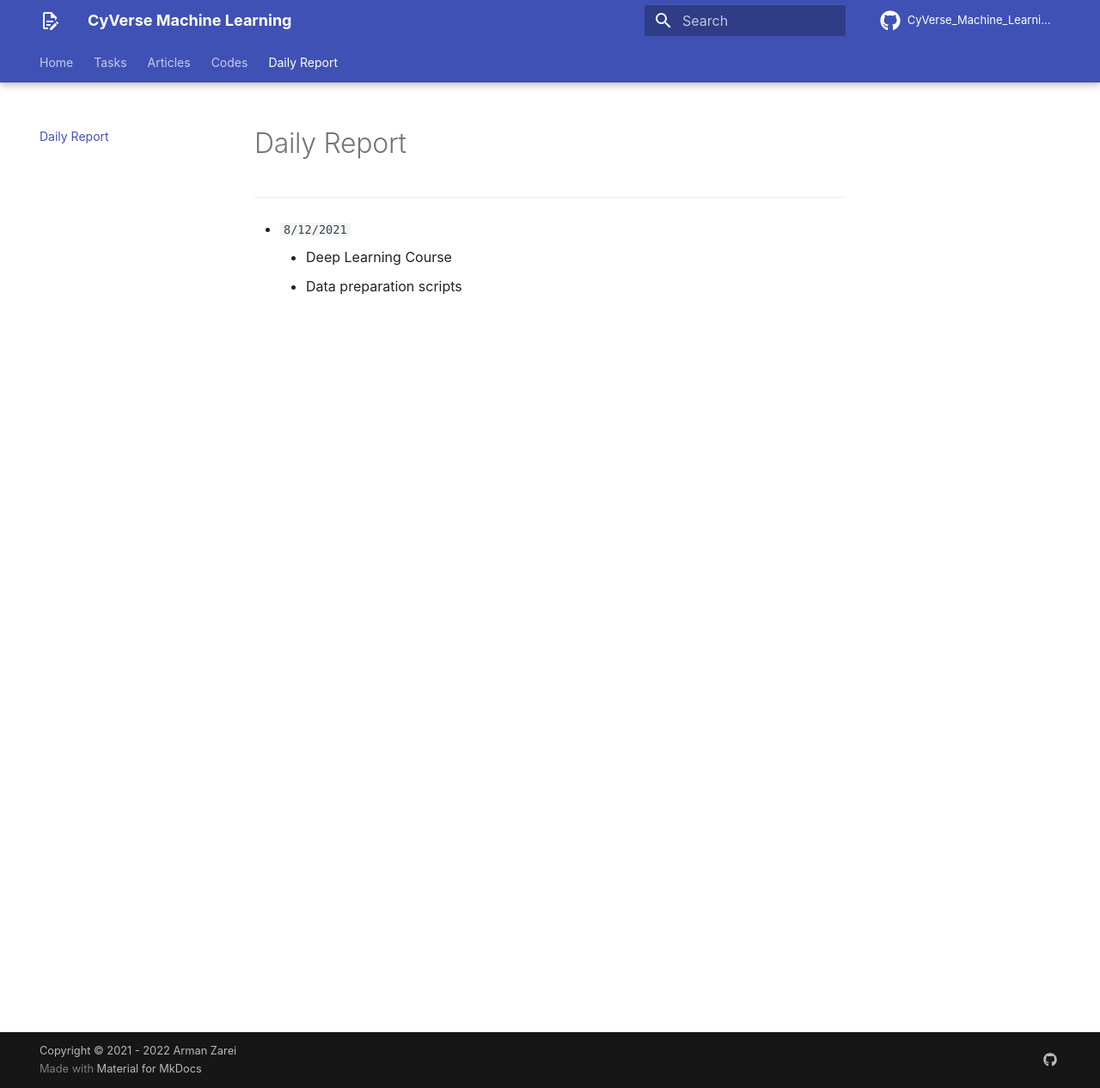
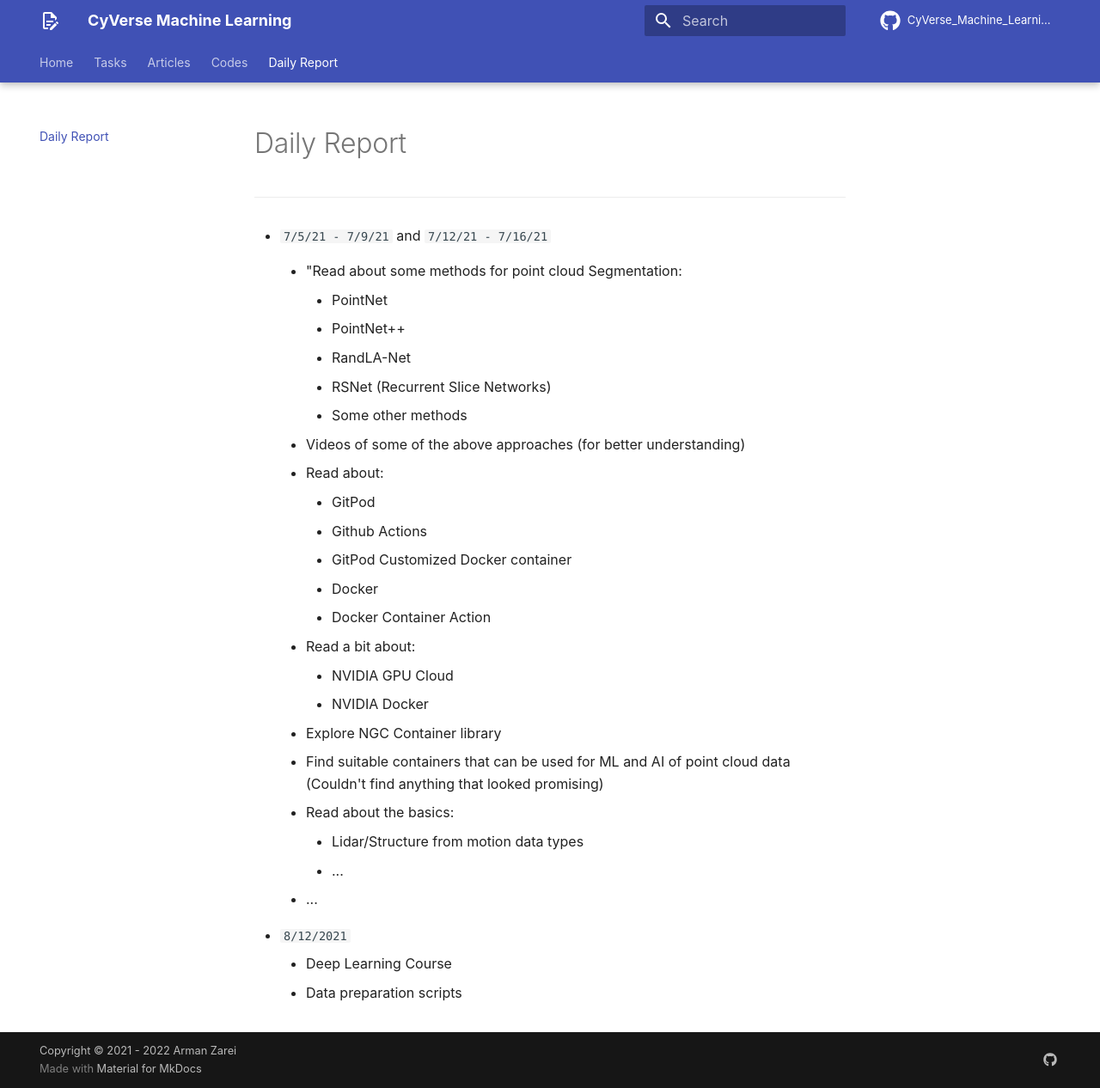
Before and after one commit to ArmanZarei/CyVerse_Machine_Learning, an MkDocs documentation site: the page built from docs/daily_report/main.md, in a window 1280 px wide and 1266 px high. Shown: the whole window at 86% size. Built offline with MkDocs 1.6.1 and Material for MkDocs 9.7.7, drawn with Linux system fonts in a browser that asks for light colours; some web fonts are replaced; comment, search, counter and statistics services are not loaded.

Commit message:
First 2 weeks report

```diff
--- a/docs/daily_report/main.md
+++ b/docs/daily_report/main.md
@@ -1,4 +1,36 @@
 <hr>
+
+- `7/5/21 - 7/9/21` and `7/12/21 - 7/16/21`
+    - "Read about some methods for point cloud Segmentation:
+        - PointNet
+        - PointNet++
+        - RandLA-Net
+        - RSNet (Recurrent Slice Networks)
+        - Some other methods
+
+    - Videos of some of the above approaches (for better understanding)
+
+    - Read about:
+        - GitPod
+        - Github Actions
+        - GitPod Customized Docker container
+        - Docker
+        - Docker Container Action
+
+    - Read a bit about:
+        - NVIDIA GPU Cloud
+        - NVIDIA Docker
+
+    - Explore NGC Container library
+    - Find suitable containers that can be used for ML and AI of point cloud data (Couldn't find anything that looked promising)
+
+    - Read about the basics:
+        - Lidar/Structure from motion data types
+        - ...
+
+    - ...
+
+
 
 - `8/12/2021`
     - Deep Learning Course
```
